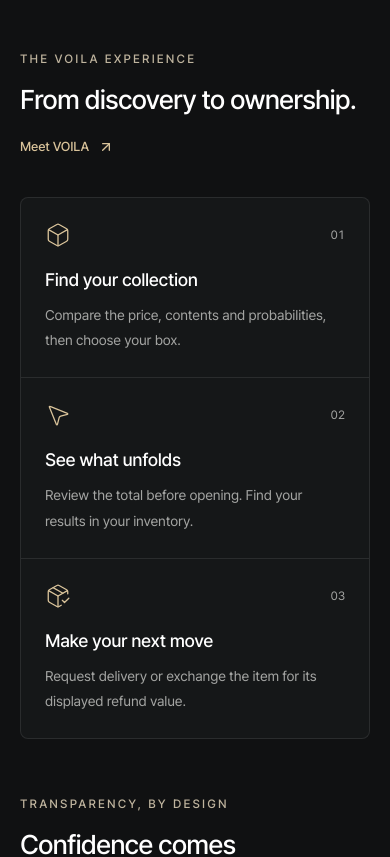
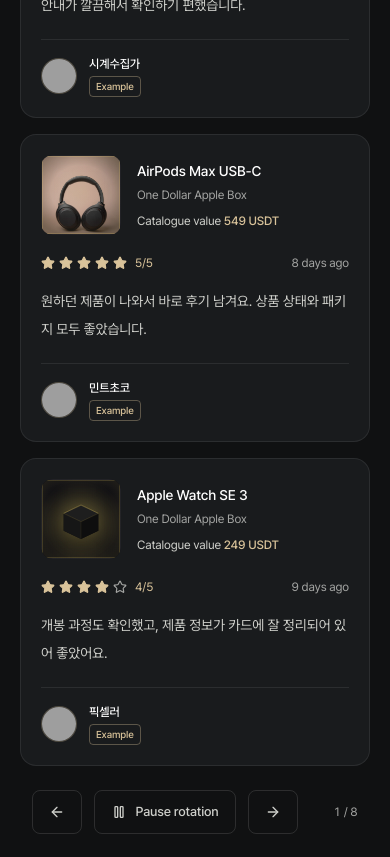
Before and after one commit to shinwon446-eng/gacha-sim, a Next.js app in the folder web/: page /en in a window 390 px wide. Shown: the part 3580-4437 px from the top of the page. Built offline with nearby package versions, Linux system fonts and the light colour scheme; no server answers; grey boxes are pictures that could not be loaded.

Commit message:
Improve home review carousel

```diff
--- a/web/app/design.css
+++ b/web/app/design.css
@@ -40,6 +40,7 @@
 .assurance-item > svg { flex-shrink: 0; }
 .assurance-item:hover strong { color: #d9c39a; }
 .collection-section { padding-top: 54px; padding-bottom: 72px; scroll-margin-top: 90px; }
+.home-reviews { padding-top:20px; padding-bottom:64px; }
 .collection-heading { display: flex; justify-content: space-between; align-items: flex-end; gap: 24px; margin-bottom: 28px; }
 .collection-heading h2, .guide-heading h2 { margin-top: 12px; font-size: clamp(27px,2.5vw,36px); line-height: 1.3; letter-spacing: -.035em; font-weight: 500; text-wrap: balance; }
 .collection-intro { margin-top: 12px; font-size: 14px; color: #a3a4a2; }
@@ -106,7 +107,8 @@
   .assurance-item > svg:last-child { display: block; }
   .assurance-item strong { font-size: 12px; }
   .assurance-item > span > span { font-size: 12px; }
-  .collection-section { padding-top: 32px; padding-bottom: 38px; scroll-margin-top: 84px; }
+  .collection-section { padding-top: 32px; padding-bottom: 28px; scroll-margin-top: 84px; }
+  .home-reviews { padding-top:20px; padding-bottom:48px; }
   .collection-heading { margin-bottom: 20px; gap: 12px; }
   .collection-heading h2, .guide-heading h2 { font-size: 27px; }
   .collection-count { display: none; }
--- a/web/components/home/LiveReviewsSection.tsx
+++ b/web/components/home/LiveReviewsSection.tsx
@@ -5,16 +5,49 @@
 import { useLocale } from "next-intl";
 import { Link } from "@/i18n/navigation";
 import { ProductArt } from "@/components/box/ProductArt";
-import { BOX_BY_SLUG } from "@/lib/products";
+import { BOXES, BOX_BY_SLUG } from "@/lib/products";
 import { communityFeedCopy, relativeReviewTime, reviewWindow } from "@/lib/community";
 import { useProductText } from "@/lib/useProductText";
 import { usePublishedReviews } from "@/stores/usePublishedReviews";
 import { ProfileAvatar } from "@/components/auth/ProfileAvatar";
+import type { MyReview } from "@/stores/communityStore";
+
+const REVIEW_ROTATION_INTERVAL_MS = 7_500;
+const demoAuthors = ["시계수집가", "민트초코", "픽셀러", "블루문", "도시여우", "오후다섯", "노을빛", "은하수"];
+const demoTexts = [
+  "사진으로 보던 것보다 실물이 더 만족스러웠어요. 구성과 안내가 깔끔해서 확인하기 편했습니다.",
+  "원하던 제품이 나와서 바로 후기 남겨요. 상품 상태와 패키지 모두 좋았습니다.",
+  "개봉 과정도 확인했고, 제품 정보가 카드에 잘 정리되어 있어 좋았어요.",
+  "선물용으로 골랐는데 반응이 좋았습니다. 다음 컬렉션도 기대하고 있어요.",
+  "가격대가 있는 상품이라 망설였는데 상품 안내가 자세해서 선택하는 데 도움이 됐습니다.",
+  "배송을 선택하기 전 보관함에서 상품 정보를 다시 볼 수 있어 편했습니다.",
+  "디테일한 사진과 상품 설명이 일치해서 신뢰가 갔어요. 만족합니다.",
+  "후기를 보고 골랐는데 기대 이상이었어요. 다른 박스도 천천히 둘러보려 합니다.",
+];
+const demoProducts = BOXES.flatMap(box => box.items
+  .filter(item => item.kind !== "cash" && item.value >= 100)
+  .map(item => ({ boxSlug: box.slug, itemId: item.id })))
+  .slice(0, demoAuthors.length);
+const demoAvatar = (seed: string) => "https://api.dicebear.com/9.x/notionists-neutral/svg?seed=" + encodeURIComponent(seed) + "&backgroundColor=1b1d20";
+const HOME_DEMO_REVIEWS: MyReview[] = demoProducts.map((product, index) => {
+  const at = new Date(Date.UTC(2026, 8, 22 - index, 10, index * 7)).toISOString();
+  return {
+    id: "home-demo-review-" + (index + 1), ownedId: "home-demo-owned-" + (index + 1), ...product,
+    text: demoTexts[index], rating: index === 2 || index === 5 ? 4 : 5, bonusUsdt: 0, at, publishedAt: at,
+    source: "example", authorName: demoAuthors[index], authorAvatarUrl: demoAvatar(demoAuthors[index]),
+  };
+});
+function reviewAuthor(review: MyReview, fallback: string) {
+  if (review.authorName?.trim()) return review.authorName.trim();
+  const suffix = review.id.replace(/[^a-zA-Z0-9]/g, "").slice(-4).toUpperCase() || "VOILA";
+  return fallback + " #" + suffix;
+}
 
 export function LiveReviewsSection() {
   const locale = useLocale(); const copy = communityFeedCopy(locale);
   const { itemName, boxTitle } = useProductText();
   const reviews = usePublishedReviews();
+  const reviewFeed = reviews.length >= 8 ? reviews : [...reviews, ...HOME_DEMO_REVIEWS.slice(0, 8 - reviews.length)];
   const [index, setIndex] = useState(0);
   const [paused, setPaused] = useState(false);
   const [hovered, setHovered] = useState(false);
@@ -25,7 +58,7 @@
   const [motionReady, setMotionReady] = useState(false);
   const reducedMotion = motionReady && motionPreference === true;
   const stopped = paused || hovered || focused || hidden || reducedMotion === true;
-  const firstId = reviews[0]?.id;
+  const firstId = reviewFeed[0]?.id;
   useEffect(() => { setMotionReady(true); }, []);
   useEffect(() => { setIndex(0); }, [firstId]);
   useEffect(() => {
@@ -35,29 +68,29 @@
     return () => { window.clearInterval(timer); document.removeEventListener("visibilitychange", visibility); };
   }, []);
   useEffect(() => {
-    if (stopped || reviews.length <= 3) return;
-    const timer = window.setInterval(() => setIndex(value => (value + 1) % reviews.length), 4500);
+    if (stopped || reviewFeed.length <= 3) return;
+    const timer = window.setInterval(() => setIndex(value => (value + 1) % reviewFeed.length), REVIEW_ROTATION_INTERVAL_MS);
     return () => window.clearInterval(timer);
-  }, [stopped, reviews.length]);
-  const cards = reviewWindow(reviews, index);
-  const move = (delta: number) => { setPaused(true); setIndex(value => (value + delta + reviews.length) % reviews.length); };
-  return <section className="page-shell py-14 md:py-20" aria-labelledby="live-reviews-heading" onMouseEnter={() => setHovered(true)} onMouseLeave={() => setHovered(false)} onFocusCapture={() => setFocused(true)} onBlurCapture={event => { if (!event.currentTarget.contains(event.relatedTarget as Node | null)) setFocused(false); }}>
+  }, [stopped, reviewFeed.length]);
+  const cards = reviewWindow(reviewFeed, index);
+  const move = (delta: number) => { setPaused(true); setIndex(value => (value + delta + reviewFeed.length) % reviewFeed.length); };
+  return <section className="home-reviews page-shell" aria-labelledby="live-reviews-heading" onMouseEnter={() => setHovered(true)} onMouseLeave={() => setHovered(false)} onFocusCapture={() => setFocused(true)} onBlurCapture={event => { if (!event.currentTarget.contains(event.relatedTarget as Node | null)) setFocused(false); }}>
     <div className="mb-6 flex flex-wrap items-end justify-between gap-5"><div><p className="eyebrow">PRODUCT REVIEWS</p><h2 id="live-reviews-heading" className="mt-3 text-2xl font-medium tracking-tight text-white md:text-3xl">{copy.title}</h2><p className="mt-3 max-w-2xl text-sm leading-7 text-muted">{copy.description}</p></div><Link href="/community?tab=public" className="workspace-text-link">{copy.all}<ArrowUpRight className="h-4 w-4" aria-hidden="true" /></Link></div>
-    {reviews.length > 0 && <div className="mb-5 flex items-center justify-between gap-3"><p className="flex items-center gap-2 text-xs text-secondary"><span aria-hidden="true" className={`h-2 w-2 rounded-full ${stopped ? "bg-muted" : "bg-gold-champagne motion-safe:animate-pulse"}`} />{stopped ? copy.paused : copy.auto}</p></div>}
+    {reviewFeed.length > 0 && <div className="mb-5 flex items-center justify-between gap-3"><p className="flex items-center gap-2 text-xs text-secondary"><span aria-hidden="true" className={`h-2 w-2 rounded-full ${stopped ? "bg-muted" : "bg-gold-champagne motion-safe:animate-pulse"}`} />{stopped ? copy.paused : copy.auto}</p></div>}
     <div aria-live="off" className="grid gap-4 md:grid-cols-3" data-testid="live-review-cards">
       {cards.map(review => {
         const box = BOX_BY_SLUG[review.boxSlug]; const product = box?.items.find(item => item.id === review.itemId);
-        return <motion.article layout={!reducedMotion && !focused} key={review.id} data-review-id={review.id} data-source="member" initial={reducedMotion ? false : { opacity: 0, y: 12 }} animate={{ opacity: 1, y: 0 }} transition={{ duration: reducedMotion ? 0 : 0.25 }} className="min-w-0 overflow-hidden rounded-2xl border border-hairline bg-surface">
+        const author = reviewAuthor(review, copy.member); const isDemo = review.source === "example";
+        return <motion.article layout={!reducedMotion && !focused} key={review.id} data-review-id={review.id} data-source={isDemo ? "demo" : "member"} initial={reducedMotion ? false : { opacity: 0, y: 12 }} animate={{ opacity: 1, y: 0 }} transition={{ duration: reducedMotion ? 0 : 0.25 }} className="min-w-0 overflow-hidden rounded-2xl border border-hairline bg-surface">
           <Link href={`/community?tab=public&review=${encodeURIComponent(review.id)}#review-${encodeURIComponent(review.id)}`} className="block h-full p-5 outline-none focus-visible:ring-2 focus-visible:ring-inset focus-visible:ring-gold-champagne">
             <div className="flex items-center gap-4"><div className="relative h-20 w-20 shrink-0 overflow-hidden rounded-xl bg-obsidian">{product && <ProductArt image={product.image} alt={itemName(product)} fallbackSize="sm" kind={product.kind} />}</div><div className="min-w-0"><h3 className="break-words text-sm font-medium text-white">{product ? itemName(product) : review.itemId}</h3><p className="mt-1 text-xs leading-5 text-muted">{box ? boxTitle(box) : review.boxSlug}</p>{product && <p className="mt-2 text-xs text-secondary">{copy.price} <span className="font-medium text-gold-champagne">{product.value.toLocaleString(locale)} USDT</span></p>}</div></div>
             <div className="mt-5 flex items-center justify-between gap-2"><span className="flex items-center gap-1 text-gold-champagne" aria-label={`${copy.rating} ${review.rating}/5`}>{[1, 2, 3, 4, 5].map(n => <Star key={n} className={`h-3.5 w-3.5 ${n <= review.rating ? "fill-current" : "text-muted"}`} aria-hidden="true" />)}<span className="ml-1 text-xs">{review.rating}/5</span></span><span className="text-xs text-muted">{now === null ? new Date(review.at).toLocaleDateString(locale) : relativeReviewTime(review.at, now, locale)}</span></div>
             <p className="mt-4 line-clamp-4 break-words text-sm leading-7 text-secondary">{review.text}</p>
-            <div className="mt-5 flex items-center gap-3 border-t border-hairline pt-4"><ProfileAvatar src={review.authorAvatarUrl} name={review.authorName || copy.member} className="h-8 w-8" /><p className="truncate text-xs text-muted">{review.authorName || copy.member}</p></div>
+            <div className="mt-5 flex items-center gap-3 border-t border-hairline pt-4"><ProfileAvatar src={review.authorAvatarUrl || demoAvatar(review.id)} name={author} className="h-9 w-9" /><div className="min-w-0"><p className="truncate text-xs font-medium text-white">{author}</p>{isDemo && <span className="mt-1 inline-flex rounded border border-gold-champagne/35 px-1.5 py-0.5 text-[10px] font-medium text-gold-champagne">{copy.example}</span>}</div></div>
           </Link>
         </motion.article>;
       })}
     </div>
-    {!reviews.length && <div className="rounded-xl border border-hairline p-8 text-center"><p className="text-sm text-muted">{copy.empty}</p><Link href="/community" className="workspace-text-link mt-4">{copy.all}<ArrowUpRight className="h-4 w-4" aria-hidden="true" /></Link></div>}
-    {reviews.length > 3 && <div className="mt-6 flex items-center justify-center gap-3"><button type="button" className="workspace-button" aria-label={copy.previous} onClick={() => move(-1)}><ArrowLeft className="h-4 w-4" /></button><button type="button" className="workspace-button" aria-label={paused ? copy.play : copy.pause} aria-pressed={paused} onClick={() => setPaused(value => !value)}>{paused ? <Play className="h-4 w-4" /> : <Pause className="h-4 w-4" />}{paused ? copy.play : copy.pause}</button><button type="button" className="workspace-button" aria-label={copy.next} onClick={() => move(1)}><ArrowRight className="h-4 w-4" /></button><span className="min-w-12 text-right text-xs tabular-nums text-muted">{(index % reviews.length) + 1} / {reviews.length}</span></div>}
+    {reviewFeed.length > 3 && <div className="mt-6 flex items-center justify-center gap-3"><button type="button" className="workspace-button" aria-label={copy.previous} onClick={() => move(-1)}><ArrowLeft className="h-4 w-4" /></button><button type="button" className="workspace-button" aria-label={paused ? copy.play : copy.pause} aria-pressed={paused} onClick={() => setPaused(value => !value)}>{paused ? <Play className="h-4 w-4" /> : <Pause className="h-4 w-4" />}{paused ? copy.play : copy.pause}</button><button type="button" className="workspace-button" aria-label={copy.next} onClick={() => move(1)}><ArrowRight className="h-4 w-4" /></button><span className="min-w-12 text-right text-xs tabular-nums text-muted">{(index % reviewFeed.length) + 1} / {reviewFeed.length}</span></div>}
   </section>;
 }
```
